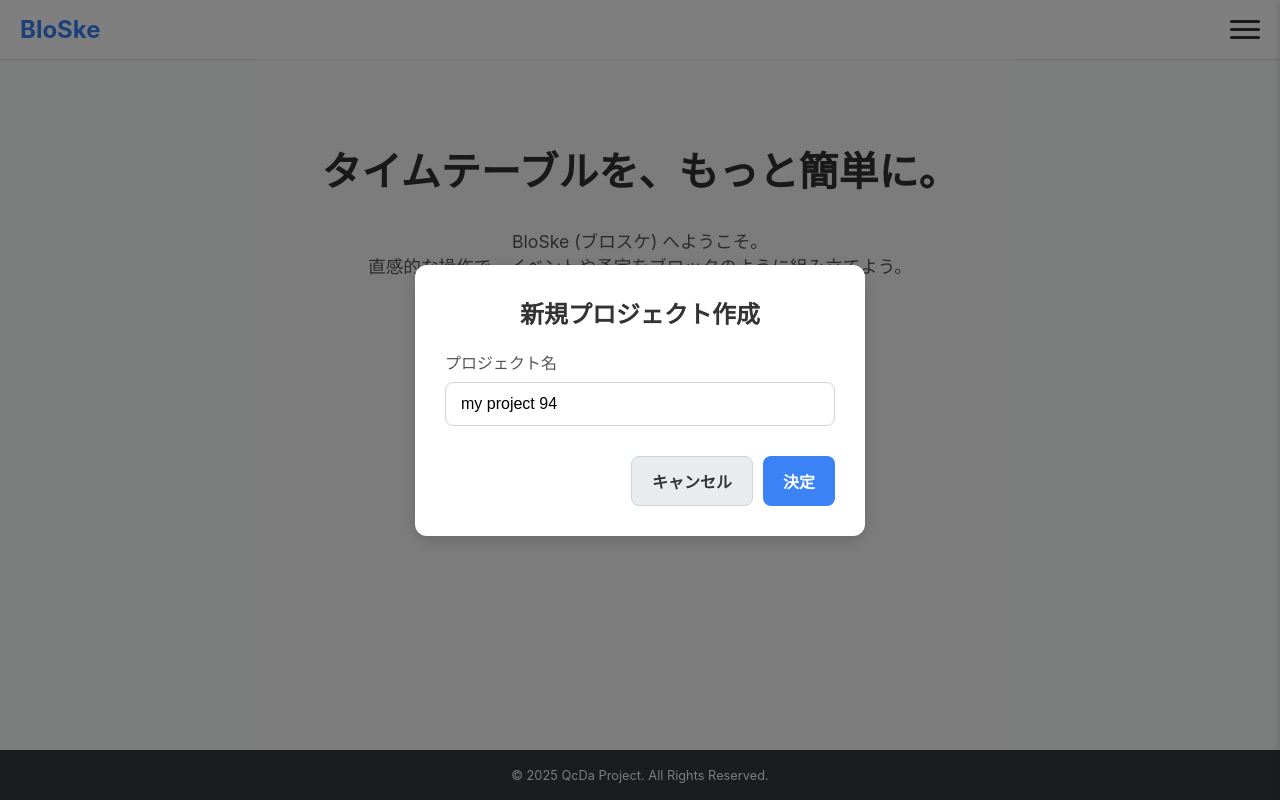
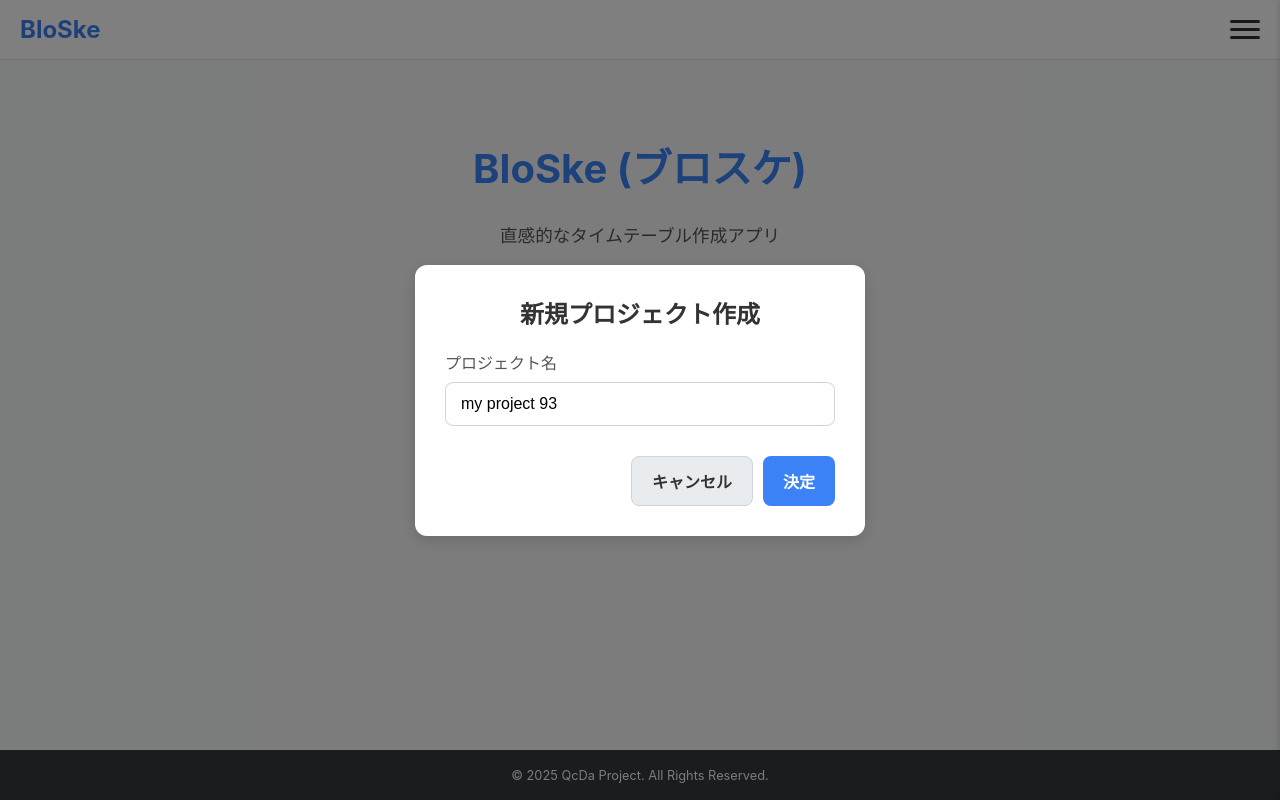
Before and after one commit to QcDa-dev/BloSke, a plain HTML site: page index.html in a window 1280 px wide. Both pictures are taken after a click on the button "新規作成". Drawn offline with Linux system fonts and the light colour scheme.

Commit message:
Update index.html

```diff
--- a/index.html
+++ b/index.html
@@ -3,7 +3,7 @@
 <head>
     <meta charset="UTF-8">
     <meta name="viewport" content="width=device-width, initial-scale=1.0">
-    <title>BloSke - タイムテーブル作成</title>
+    <title>BloSke - タイムテーブル作成アプリ</title>
 
     <!-- アイコン設定 -->
     <link rel="icon" href="favicon.ico" sizes="any">
@@ -12,26 +12,23 @@
 
     <!-- 共通スタイル -->
     <link rel="stylesheet" href="common.css">
+
+    <!-- Firebase SDK (common.js より先に読み込む) -->
+    <script src="https://www.gstatic.com/firebasejs/9.6.1/firebase-app-compat.js"></script>
+    <script src="https://www.gstatic.com/firebasejs/9.6.1/firebase-auth-compat.js"></script>
 </head>
 <body>
 
-    <!-- 共通UI (ヘッダー, フッター, メニュー) は common.js が自動挿入 -->
+    <main>
+        <div class="container text-center" style="padding-top: 50px;">
+            <h1 style="font-size: 2.5rem; color: var(--main-color); font-weight: 700;">BloSke (ブロスケ)</h1>
+            <p style="font-size: 1.1rem; color: #555; margin-bottom: 40px;">直感的なタイムテーブル作成アプリ</p>
 
-    <main>
-        <div class="container text-center">
-            <h1 style="font-size: 2.5rem; color: #333; margin-top: 50px; margin-bottom: 30px;">
-                タイムテーブルを、もっと簡単に。
-            </h1>
-            <p style="font-size: 1.1rem; color: #555; margin-bottom: 50px;">
-                BloSke (ブロスケ) へようこそ。<br>
-                直感的な操作で、イベントや予定をブロックのように組み立てよう。
-            </p>
-
-            <div style="display: flex; flex-direction: column; gap: 20px; max-width: 350px; margin: 0 auto;">
-                <button id="new-project-btn" class="btn btn-primary" style="padding: 15px 25px; font-size: 1.2rem;">
+            <div style="display: flex; flex-direction: column; align-items: center; gap: 20px;">
+                <button id="new-project-btn" class="btn btn-primary" style="width: 80%; max-width: 300px; padding: 15px;">
                     <i class="fa-solid fa-plus"></i> 新規作成
                 </button>
-                <button id="load-project-btn" class="btn btn-secondary" style="padding: 15px 25px; font-size: 1.2rem;">
+                <button id="load-project-btn" class="btn btn-secondary" style="width: 80%; max-width: 300px; padding: 15px;">
                     <i class="fa-solid fa-folder-open"></i> 保存済みプロジェクト
                 </button>
             </div>
@@ -42,72 +39,66 @@
     <div id="new-project-modal" class="modal-overlay">
         <div class="modal-content">
             <h2 class="modal-title">新規プロジェクト作成</h2>
-            <div class="form-group">
-                <label for="project-name-input">プロジェクト名</label>
-                <input type="text" id="project-name-input" class="form-input" placeholder="my project 1">
-            </div>
-            <div class="modal-actions">
-                <button id="new-project-cancel-btn" class="btn btn-secondary">キャンセル</button>
-                <button id="new-project-confirm-btn" class="btn btn-primary">決定</button>
-            </div>
+            <form id="new-project-form">
+                <div class="form-group">
+                    <label for="project-name-input">プロジェクト名</label>
+                    <input type="text" id="project-name-input" class="form-input" required>
+                </div>
+                <div class="modal-actions">
+                    <button type="button" id="cancel-new-project-btn" class="btn btn-secondary">キャンセル</button>
+                    <button type="submit" class="btn btn-primary">決定</button>
+                </div>
+            </form>
         </div>
     </div>
-
 
     <!-- 共通スクリプト -->
     <script src="common.js"></script>
     <script>
         document.addEventListener('DOMContentLoaded', () => {
-            // 共通UIの初期化
+            // 共通UIを初期化
             initCommonUI('BloSke');
 
-            // --- ローカル保存データのチェック (仕様書 3.2.1) ---
-            try {
-                const localData = localStorage.getItem('bloSkeDraft');
-                if (localData) {
-                    // TODO: 本来は確認モーダルを出すべきだが、仕様書に基づき直接リダイレクト
-                    console.log('ローカルデータが見つかりました。編集画面に遷移します。');
-                    window.location.href = 'edit.html';
-                    return; // 遷移するので以降の処理は不要
+            // --- ローカル保存データチェック (仕様書 3.2.1) ---
+            // (ローカル保存の実装は edit.html 側で行う)
+            const localData = localStorage.getItem('bloske_local_project');
+            if (localData) {
+                if (confirm('編集中のプロジェクトデータが見つかりました。復元しますか？')) {
+                    // edit.html に遷移し、ローカルデータを読み込む
+                    window.location.href = 'edit.html?restore=true';
+                    return;
+                } else {
+                    // 復元しない場合はローカルデータを削除
+                    localStorage.removeItem('bloske_local_project');
                 }
-            } catch (e) {
-                console.error('LocalStorageへのアクセスに失敗しました。', e);
             }
 
             // --- モーダル設定 ---
-            const newProjectBtn = document.getElementById('new-project-btn');
-            const newProjectModal = document.getElementById('new-project-modal');
-            const projectNameInput = document.getElementById('project-name-input');
+            setupModalClose('new-project-modal', '#cancel-new-project-btn');
 
-            // 新規作成ボタンクリック
-            newProjectBtn.addEventListener('click', () => {
-                // デフォルトのプロジェクト名を設定
-                projectNameInput.value = `my project ${Math.floor(Math.random() * 100) + 1}`;
+            // --- イベントリスナー ---
+            // [新規作成] ボタン
+            document.getElementById('new-project-btn').addEventListener('click', () => {
+                // デフォルトのプロジェクト名を設定 (仕様書 3.2.1)
+                const defaultName = `my project ${Math.floor(Math.random() * 100)}`;
+                document.getElementById('project-name-input').value = defaultName;
                 showModal('new-project-modal');
             });
 
-            // モーダルの閉じるボタン設定
-            setupModalClose('new-project-modal', ['new-project-cancel-btn']);
-
-            // モーダル決定ボタン
-            document.getElementById('new-project-confirm-btn').addEventListener('click', () => {
-                const projectName = projectNameInput.value.trim() || projectNameInput.placeholder;
-
-                // プロジェクト名をsessionStorageに保存して編集画面へ遷移
-                try {
-                    sessionStorage.setItem('bloSkeCurrentProjectName', projectName);
-                    // 新規作成フラグ（ローカルデータを読み込まないように）
-                    sessionStorage.setItem('bloSkeIsNewProject', 'true');
-                    window.location.href = 'edit.html';
-                } catch (e) {
-                    console.error('SessionStorageへの保存に失敗しました。', e);
-                    alert('プロジェクトの作成に失敗しました。');
-                }
+            // [保存済みプロジェクト] ボタン (仕様書 3.2.1)
+            document.getElementById('load-project-btn').addEventListener('click', () => {
+                window.location.href = 'login.html'; // ログイン画面へ
             });
 
-            // --- 保存済みプロジェクトボタン ---
-            document.getElementById('load-project-btn').addEventListener('click', () => {
-                window.location.href = 'login.html';
+            // モーダル内 [決定] ボタン
+            document.getElementById('new-project-form').addEventListener('submit', (e) => {
+                e.preventDefault();
+                const projectName = document.getElementById('project-name-input').value.trim();
+                if (projectName) {
+                    // プロジェクト名をセッションストレージに保存して編集画面へ遷移
+                    sessionStorage.setItem('bloske_current_project_name', projectName);
+                    window.location.href = 'edit.html';
+                }
             });
         });
     </script>
```
